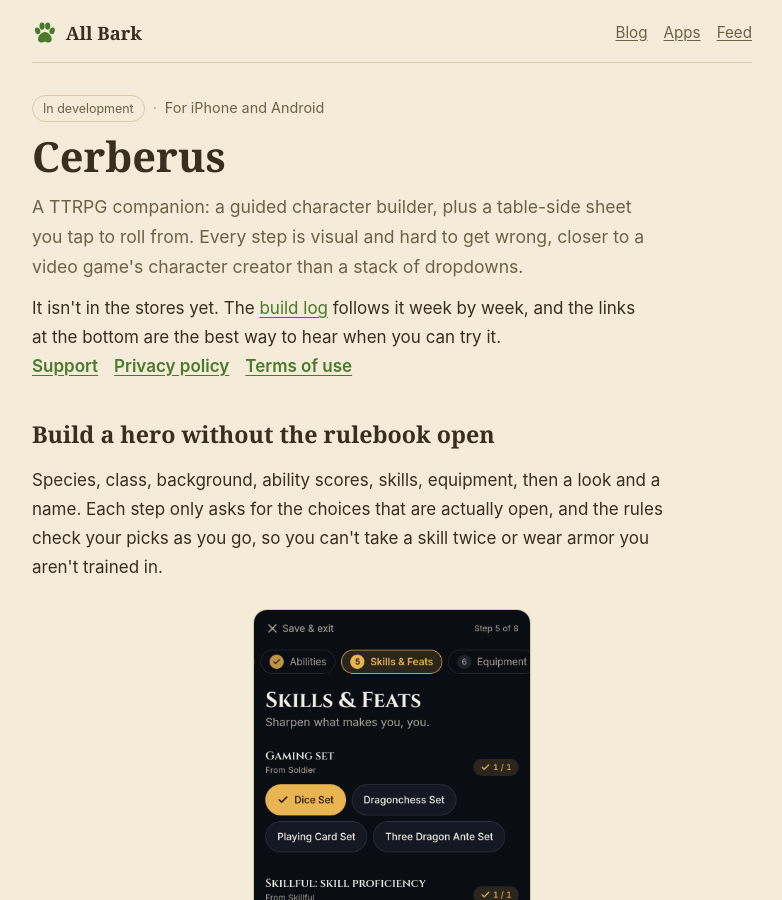
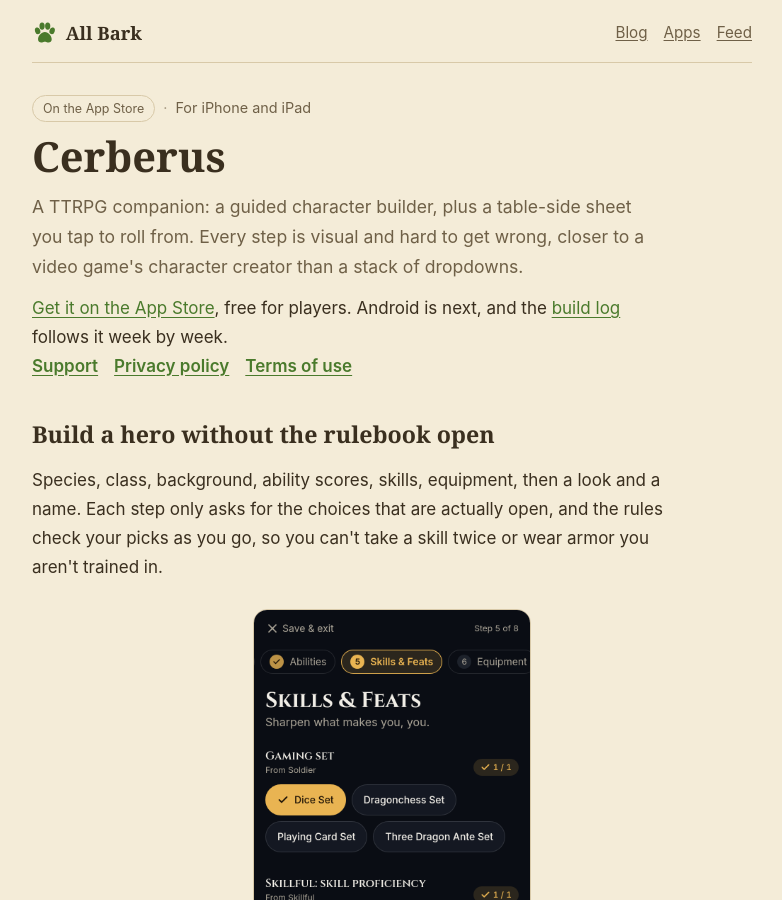
Before and after one commit to allbarkdev/allbark-dev, a Jekyll site: the page built from cerberus/index.html, in a window 1280 px wide and 900 px high. Shown: the whole window, without its empty margins (248-1030 px from the left). Built offline with Jekyll 4.4.1, drawn with Linux system fonts in a browser that asks for light colours.

Commit message:
Cerberus is on the App Store (#20)
Claude-Session: https://claude.ai/code/session_01YVtDoBezz14THVvBPvmjwS

Co-authored-by: Claude <noreply@anthropic.com>

```diff
--- a/cerberus/index.html
+++ b/cerberus/index.html
@@ -2,7 +2,7 @@
 layout: app
 title: Cerberus
 site_name: All Bark
-description: Cerberus is a TTRPG companion, a guided character builder plus a table-side sheet you tap to roll from. In development at All Bark.
+description: Cerberus is a TTRPG companion, a guided character builder plus a table-side sheet you tap to roll from. On the App Store, from All Bark.
 image: /assets/apps/cerberus/og.png
 image_alt: "All Bark: Cerberus, a TTRPG companion, beside a screenshot of a gold level-up burst"
 og_shot: /assets/devlog/2026-w42/level-up.png
@@ -10,13 +10,14 @@ og_brand: All Bark
 og_url: allbark.dev/cerberus
 ---
 <section class="hero app-hero">
-  <p class="meta"><span class="status">In development</span><span class="dot" aria-hidden="true">·</span><span>For iPhone and Android</span></p>
+  <p class="meta"><span class="status">On the App Store</span><span class="dot" aria-hidden="true">·</span><span>For iPhone and iPad</span></p>
   <h1>Cerberus</h1>
   <p class="dek">A TTRPG companion: a guided character builder, plus a table-side sheet you
   tap to roll from. Every step is visual and hard to get wrong, closer to a video game's character creator
   than a stack of dropdowns.</p>
-  <p class="cta">It isn't in the stores yet. The <a href="{{ '/devlog/' | relative_url }}">build log</a>
-  follows it week by week, and the links at the bottom are the best way to hear when you can try it.</p>
+  <p class="cta"><a href="https://apps.apple.com/us/app/id6820634023">Get it on the App Store</a>, free
+  for players. Android is next, and the <a href="{{ '/devlog/' | relative_url }}">build log</a> follows it
+  week by week.</p>
   <p class="links app-links"><a href="/cerberus/support/">Support</a> <a href="/cerberus/privacy/">Privacy policy</a> <a href="/cerberus/terms/">Terms of use</a></p>
 </section>
 
--- a/index.html
+++ b/index.html
@@ -59,11 +59,11 @@ description: All Bark is a one-person indie studio building small apps with AI t
   </div>
   <ul class="app-list">
     <li class="card app">
-      <p class="meta"><span class="status">In progress</span></p>
+      <p class="meta"><span class="status">On the App Store</span></p>
       <h3><a href="{{ '/cerberus/' | relative_url }}">Cerberus</a></h3>
       <p>A TTRPG companion: a guided, visual character builder, plus a table-side sheet you tap
-      to roll from. It's what we're building right now, and the blog follows it week by week.</p>
-      <p class="links"><a href="{{ '/cerberus/' | relative_url }}">About Cerberus</a> <a href="/cerberus/support/">Support</a> <a href="/cerberus/privacy/">Privacy policy</a> <a href="/cerberus/terms/">Terms of use</a></p>
+      to roll from. It's out on iPhone and iPad, and the blog follows it week by week.</p>
+      <p class="links"><a href="https://apps.apple.com/us/app/id6820634023">App Store</a> <a href="{{ '/cerberus/' | relative_url }}">About Cerberus</a> <a href="/cerberus/support/">Support</a> <a href="/cerberus/privacy/">Privacy policy</a> <a href="/cerberus/terms/">Terms of use</a></p>
     </li>
     <li class="card app">
       <p class="meta"><span class="status">iPhone</span></p>
```
